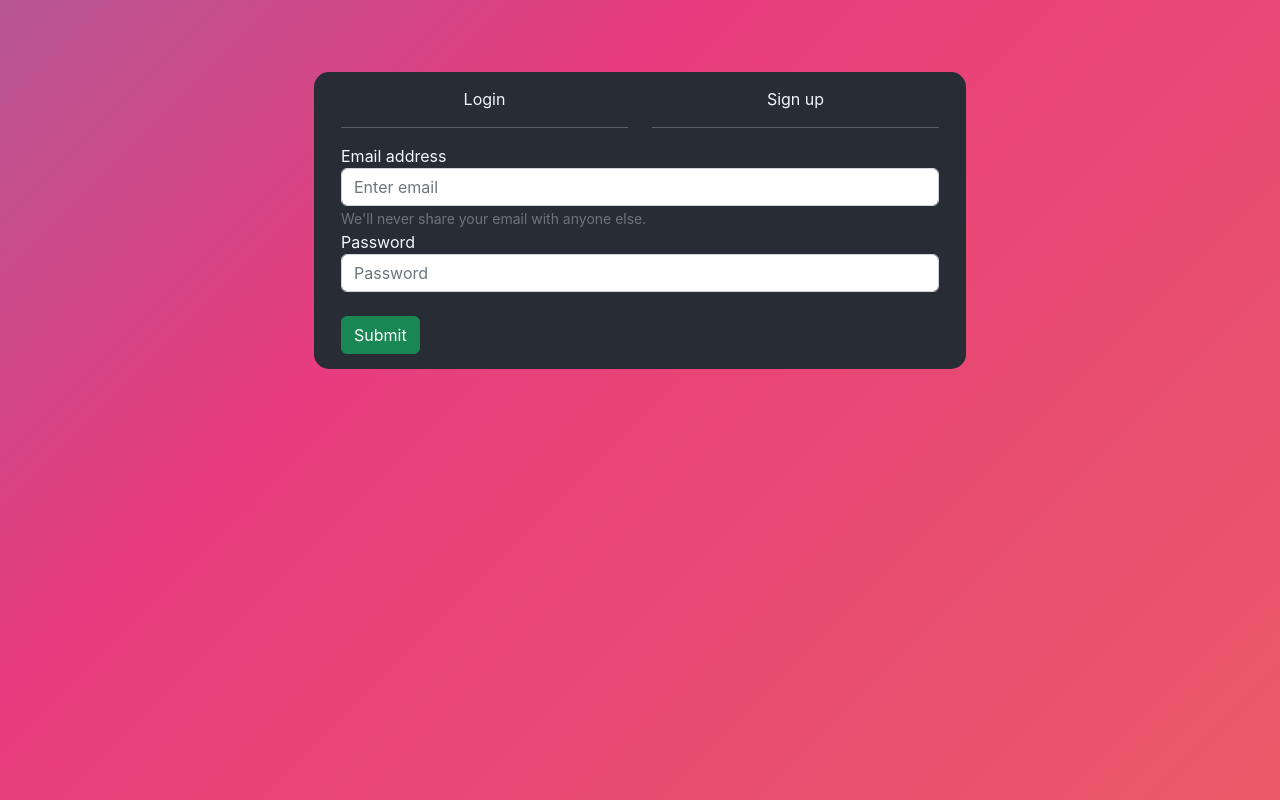
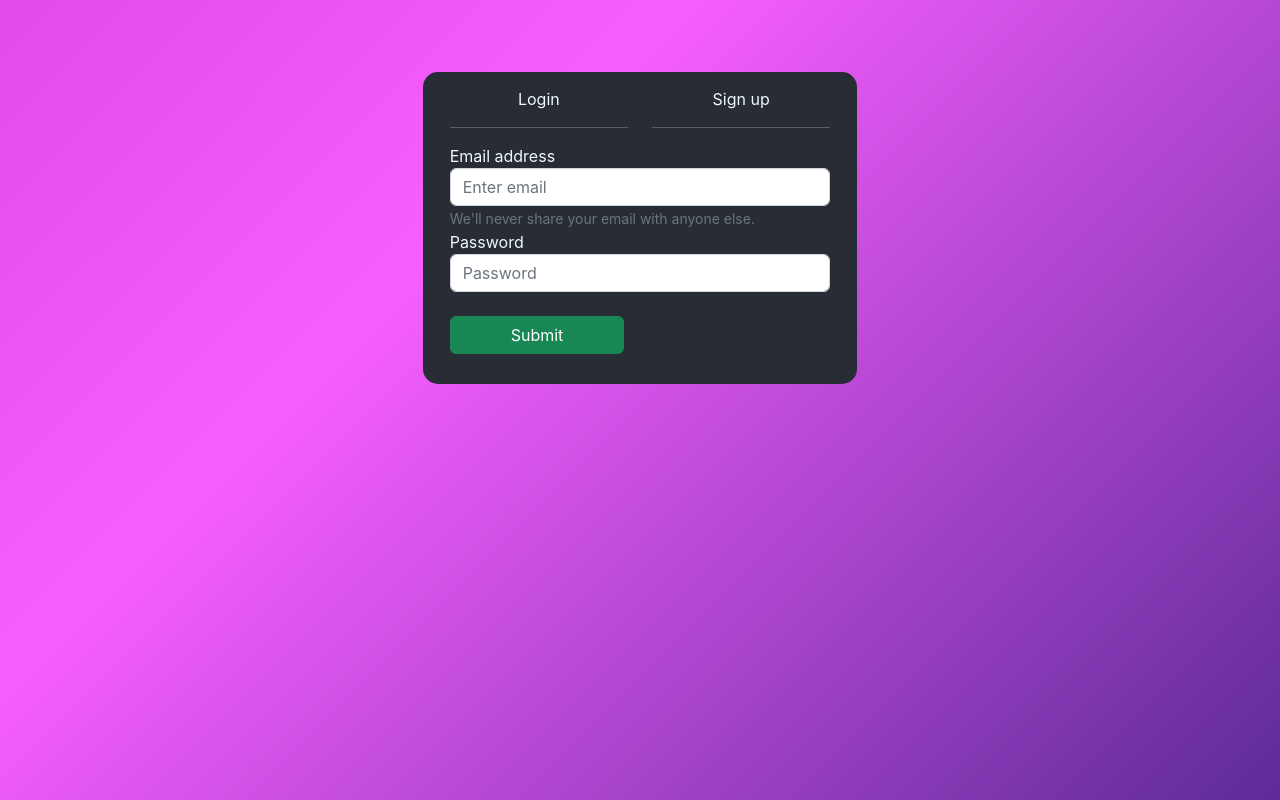
Before and after one commit to TUNI-Projects/Encrypted-Signal, a React (Create React App) app: page / in a window 1280 px wide. Built offline with nearby package versions, Linux system fonts and the light colour scheme.

Commit message:
CSS added, index updated

```diff
--- a/public/index.html
+++ b/public/index.html
@@ -7,7 +7,7 @@
     <meta name="theme-color" content="#000000" />
     <meta
       name="description"
-      content="Web site created using create-react-app"
+      content="Encrypted Signal - A File Sharing Site!"
     />
     <link rel="apple-touch-icon" href="%PUBLIC_URL%/logo192.png" />
     <!--
@@ -26,7 +26,7 @@
     -->
     <link href="https://cdn.jsdelivr.net/npm/bootstrap@5.2.3/dist/css/bootstrap.min.css" rel="stylesheet"
     integrity="sha384-rbsA2VBKQhggwzxH7pPCaAqO46MgnOM80zW1RWuH61DGLwZJEdK2Kadq2F9CUG65" crossorigin="anonymous">
-    <title>React App</title>
+    <title>Encrypted Signal!</title>
   </head>
   <body>
     <noscript>You need to enable JavaScript to run this app.</noscript>
--- a/src/App.js
+++ b/src/App.js
@@ -9,9 +9,9 @@ function App() {
       <br></br>
 
       <div className='row'>
-      <div className='col-md-3'></div>
+      <div className='col-md-4'></div>
 
-      <div className='col-md-6'>
+      <div className='col-md-4'>
           <div className='row auth' align="center">
             <div className='col-md-6'>
                 <p>Login</p>
@@ -34,12 +34,12 @@ function App() {
                 <input type="password" className="form-control" id="exampleInputPassword1" placeholder="Password"/>
               </div>
               <br></br>
-              <button type="submit" className="btn btn-success">Submit</button>
+              <button type="submit" className="btn btn-success btn_submit">Submit</button>
             </form>
 
           </div>
       </div>
-      <div className='col-md-3'></div>
+      <div className='col-md-4'></div>
       </div>
     </div>
   );
--- a/src/css/App.css
+++ b/src/css/App.css
@@ -40,9 +40,16 @@
   border-radius: 15px;
 }
 
+.btn_submit {
+  margin-bottom: 15px;
+  padding-left: 60px;
+  padding-right: 60px;
+}
+
 
 .App {
-	background: linear-gradient(-45deg, #ee7752, #e73c7e, #23a6d5, #23d5ab);
+	background: linear-gradient(-45deg, #7A4085, #5E2B99, #F75EFF,
+   #CA38D1,#9400D1, #B394D6, #5D0085  );
 	background-size: 400% 400%;
 	animation: gradient 15s ease infinite;
 	height: 100vh;
```
